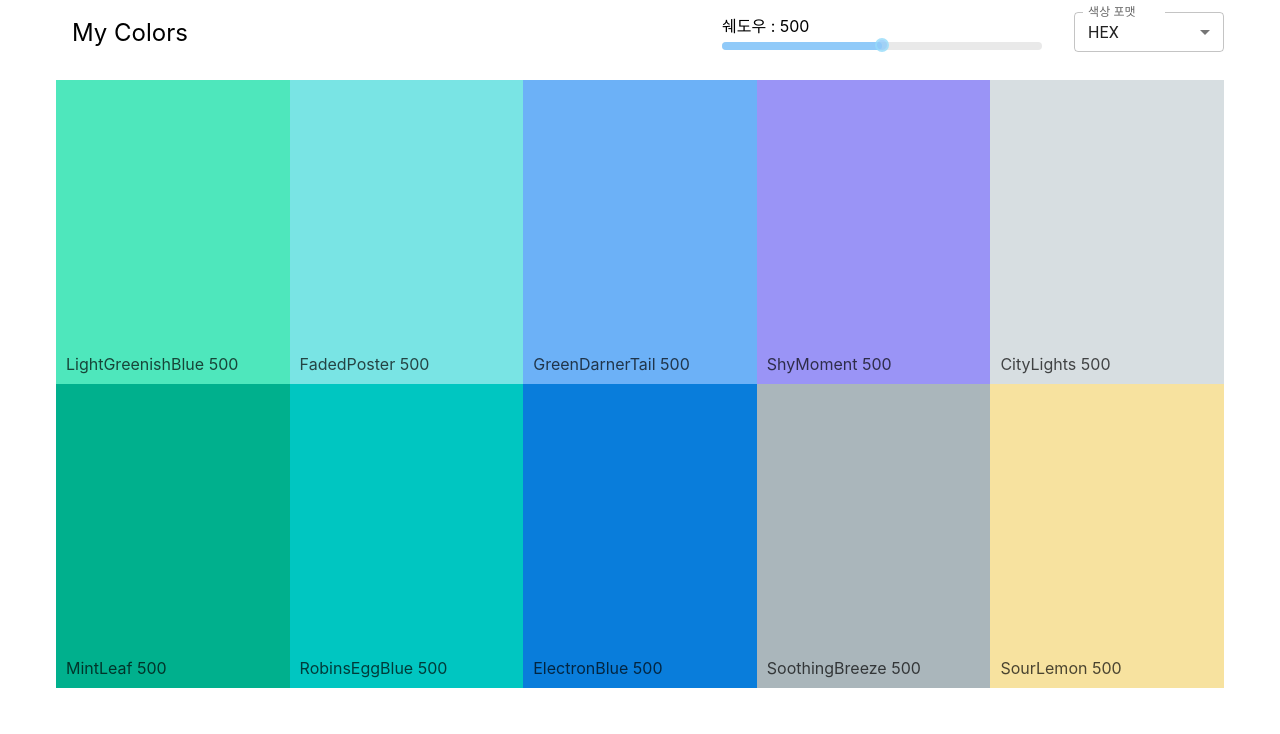
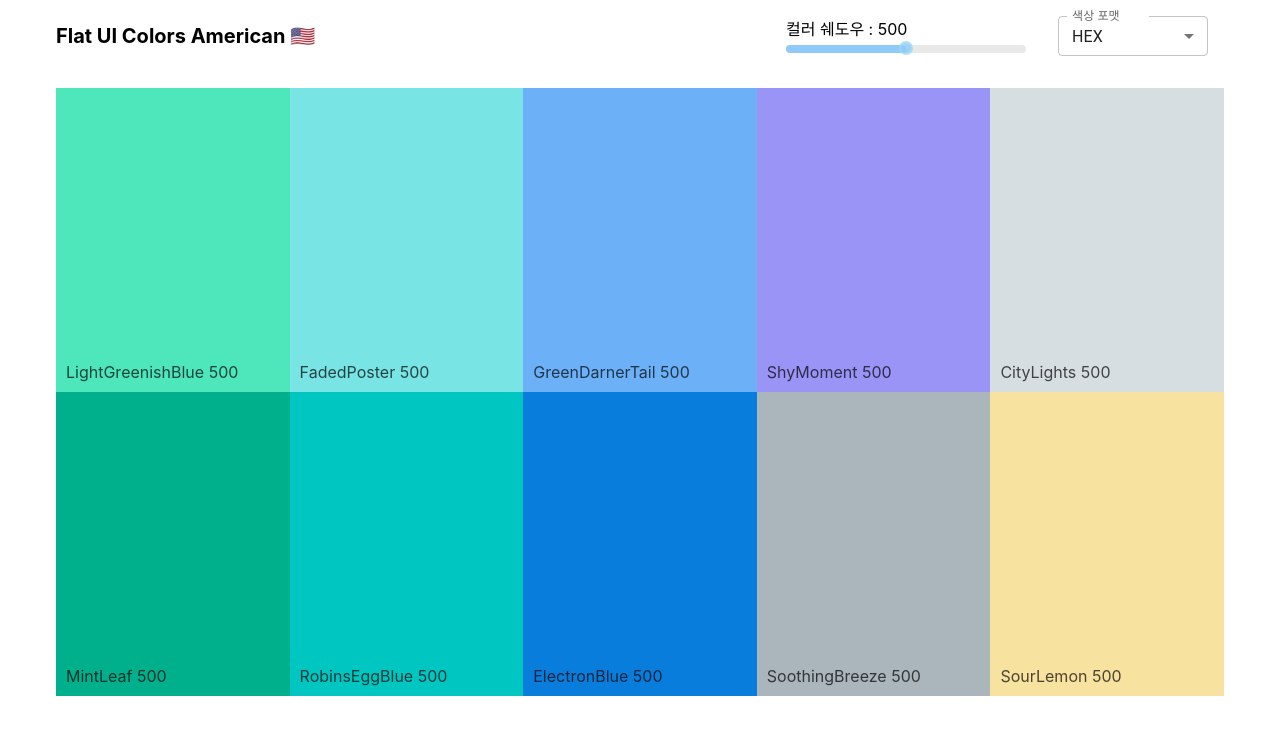
Before and after one commit to OpenYong/My-Color-Picker, a React (Create React App) app: page /palette/flat-ui-colors-american in a window 1280 px wide. Shown: the top 734 px of the page. Built offline with nearby package versions, Linux system fonts and the light colour scheme.

Commit message:
Update PalettePage UI, Update folder structure

```diff
--- a/src/components/MiniPalette.module.css
+++ b/src/components/MiniPalette.module.css
@@ -37,3 +37,7 @@
   cursor: pointer;
   padding: 0.25em 0.5em;
 }
+
+.delete-palette__btn:hover {
+  background-color: #c31947;
+}
--- a/src/components/Palette.js
+++ b/src/components/Palette/Palette.js
@@ -1,8 +1,8 @@
 import React, { useState } from "react";
-import ColorContainer from "./ColorContainer";
+import ColorContainer from "../ColorContainer";
 import styles from "./Palette.module.css";
-import Navbar from "./UI/Navbar";
-import CustomSnackbar from "./UI/CustomSnackbar";
+import PaletteControl from "./PaletteControl";
+import CustomSnackbar from "../UI/CustomSnackbar";
 
 const Palette = (props) => {
   const [level, setLevel] = useState(500);
@@ -11,10 +11,7 @@ const Palette = (props) => {
 
   const { colors, emoji, id, paletteName } = props.palette;
 
-  // console.log(colors);
-
   const levelChangeHandler = (sliderLevel) => {
-    console.log(sliderLevel);
     setLevel(sliderLevel);
   };
 
@@ -26,11 +23,13 @@ const Palette = (props) => {
   return (
     <div className={styles.palette}>
       <CustomSnackbar open={isSanckbarOpen} setOpen={setIsSanckbarOpen} />
-      <Navbar
+      <PaletteControl
         level={level}
         colorFormat={colorFormat}
         onChangeLevel={levelChangeHandler}
         onChangeFormat={formatChangeHandler}
+        paletteName={paletteName}
+        emoji={emoji}
       />
       <div className={styles["palette-colors"]}>
         {colors[level].map((color, index) => (
@@ -38,7 +37,6 @@ const Palette = (props) => {
             key={index}
             colorName={color.name}
             colorCode={color[colorFormat]}
-            textColor={color.textColor}
           />
         ))}
       </div>
--- a/src/components/Palette.module.css
+++ b/src/components/Palette/Palette.module.css
@@ -8,3 +8,8 @@
   display: grid;
   grid-template-columns: repeat(5, 1fr);
 }
+
+.palette-title {
+  font-size: 1.5rem;
+  font-weight: 500;
+}
--- a/src/components/UI/Navbar.js
+++ b/src/components/Palette/PaletteControl.js
@@ -2,34 +2,43 @@ import React from "react";
 import { Link } from "react-router-dom";
 import Slider from "rc-slider";
 import "rc-slider/assets/index.css";
-import styles from "./Navbar.module.css";
+import styles from "./PaletteControl.module.css";
 import FormControl from "@mui/material/FormControl";
 import Select, { SelectChangeEvent } from "@mui/material/Select";
 import Box from "@mui/material/Box";
 import MenuItem from "@mui/material/MenuItem";
 import InputLabel from "@mui/material/InputLabel";
 
-const Navbar = (props) => {
-  const { level, colorFormat, onChangeLevel, onChangeFormat } = props;
+const PaletteControl = (props) => {
+  const {
+    level,
+    colorFormat,
+    onChangeLevel,
+    onChangeFormat,
+    paletteName,
+    emoji,
+  } = props;
 
   const selectChangeHandler = (event) => {
     onChangeFormat(event.target.value);
   };
 
   return (
-    <header className={styles.navbar}>
-      <div className={styles.logo}>
-        <Link to={"/"}>My Colors</Link>
-      </div>
+    <div className={styles["palette-control"]}>
+      <h1 className={styles["palette-title"]}>
+        {paletteName}
+        {"  "}
+        {emoji}
+      </h1>
       <div className={styles["control-container"]}>
         <div className={styles.slider}>
-          <span>쉐도우 : {level}</span>
+          <span>컬러 쉐도우 : {level}</span>
           <Slider
             defaultValue={level}
             min={100}
             max={900}
             step={100}
-            onAfterChange={(value) => onChangeLevel(value)}
+            onChange={(value) => onChangeLevel(value)}
             trackStyle={{
               backgroundColor: "#90CAF9",
               height: 8,
@@ -59,8 +68,8 @@ const Navbar = (props) => {
           </FormControl>
         </Box>
       </div>
-    </header>
+    </div>
   );
 };
 
-export default Navbar;
+export default PaletteControl;
--- /dev/null
+++ b/src/components/Palette/PaletteControl.module.css
@@ -0,0 +1,23 @@
+.palette-control {
+  display: flex;
+  align-items: center;
+  justify-content: space-between;
+  padding: 0 1rem;
+}
+
+.control-container {
+  display: flex;
+}
+
+.palette-title {
+  font-size: 1.25rem;
+}
+
+.slider {
+  width: 15rem;
+  margin: 1rem;
+}
+
+.select {
+  width: 5rem;
+}
--- a/src/components/UI/Navbar.module.css
+++ /dev/null
@@ -1,31 +0,0 @@
-.navbar {
-  display: flex;
-  justify-content: space-between;
-  align-items: center;
-  height: 4rem;
-}
-
-.logo {
-  display: flex;
-  align-items: center;
-  margin: 0 2rem;
-  font-size: 24px;
-}
-
-.logo a {
-  text-decoration: none;
-}
-
-.control-container {
-  display: flex;
-  align-items: center;
-}
-
-.slider {
-  width: 20rem;
-  margin: 1rem;
-}
-
-.select {
-  width: 5rem;
-}
--- a/src/pages/PalettePage.js
+++ b/src/pages/PalettePage.js
@@ -1,6 +1,7 @@
 import React, { useContext } from "react";
 import { useParams } from "react-router-dom";
-import Palette from "../components/Palette";
+import Header from "../components/Layout/Header";
+import Palette from "../components/Palette/Palette";
 import dummyData from "../dummy-data";
 import ColorsContext from "../store/colors-context";
 import { generatePalette } from "../util/colorHelper";
```
